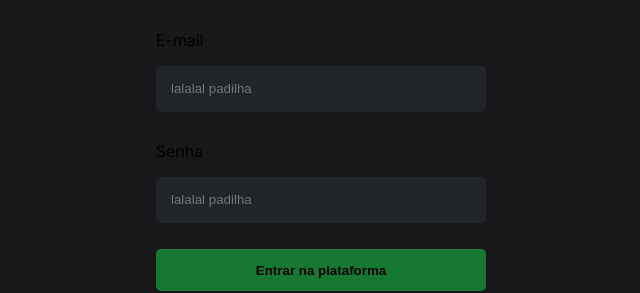
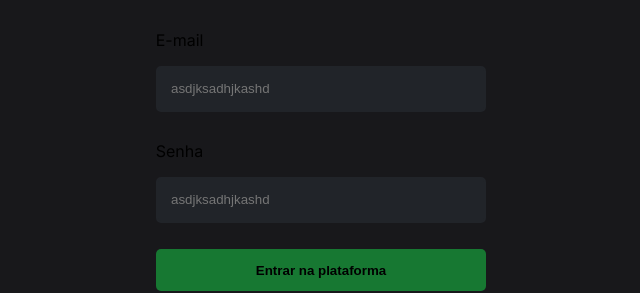
Before and after one commit to Pixie-EJ/PixiePerformanceNextJS, a Next.js app: page /login in a window 1280 px wide. Shown: the part 334-627 px from the top of the page, without its empty margins (319-959 px from the left). Built offline with nearby package versions, Linux system fonts and the light colour scheme.

Commit message:
Tipando o input

```diff
--- a/src/components/PixieInput/index.tsx
+++ b/src/components/PixieInput/index.tsx
@@ -1,8 +1,8 @@
+import { InputHTMLAttributes } from 'react'
 import { CustomInput, TitleInput, CustomSelect } from "./styles"
 
-type Props = {
+type Props = InputHTMLAttributes<HTMLInputElement> & {
     type?: string;
-    placeholder: string;
     title: string;
 }
 
--- a/src/pages/login/index.tsx
+++ b/src/pages/login/index.tsx
@@ -26,14 +26,14 @@ export default function Login() {
           {/* <label htmlFor="email">Endereço de e-mail</label>
           <input id="email" type="email" placeholder={'Digite seu e-mail'}/> */}
           <PixieInput
+            placeholder='asdjksadhjkashd'
             title='E-mail'
-            placeholder='lalalal padilha'
           />
           {/* <label htmlFor="password">Senha</label>
           <input id="password" type="password" placeholder={'**********'}/> */}
           <PixieInput
             title='Senha'
-            placeholder='lalalal padilha'
+            placeholder='asdjksadhjkashd'
           />
           <Button onClick={handleClick}> Entrar na plataforma</Button>
           <a href="">Esqueceu sua senha?</a>
```
